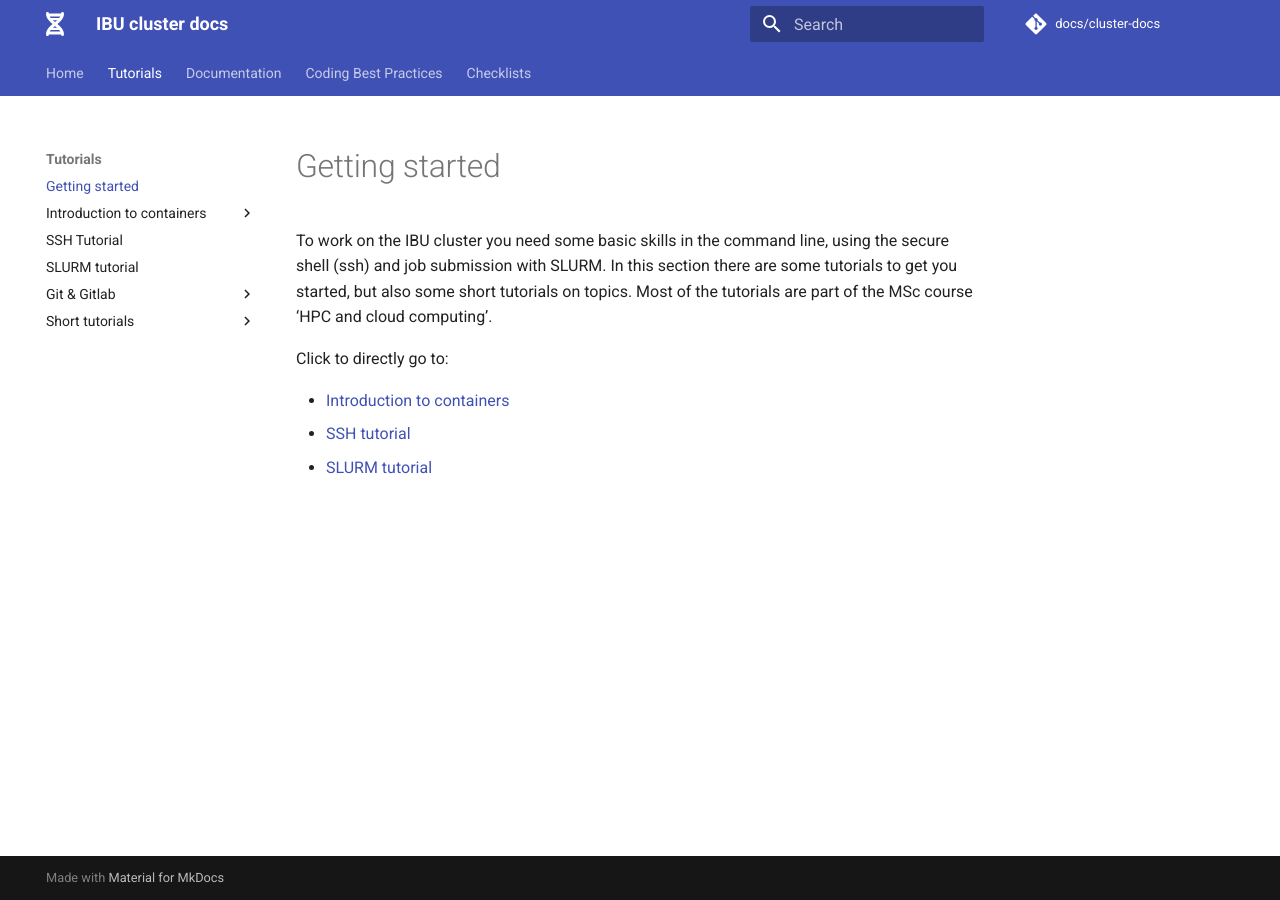
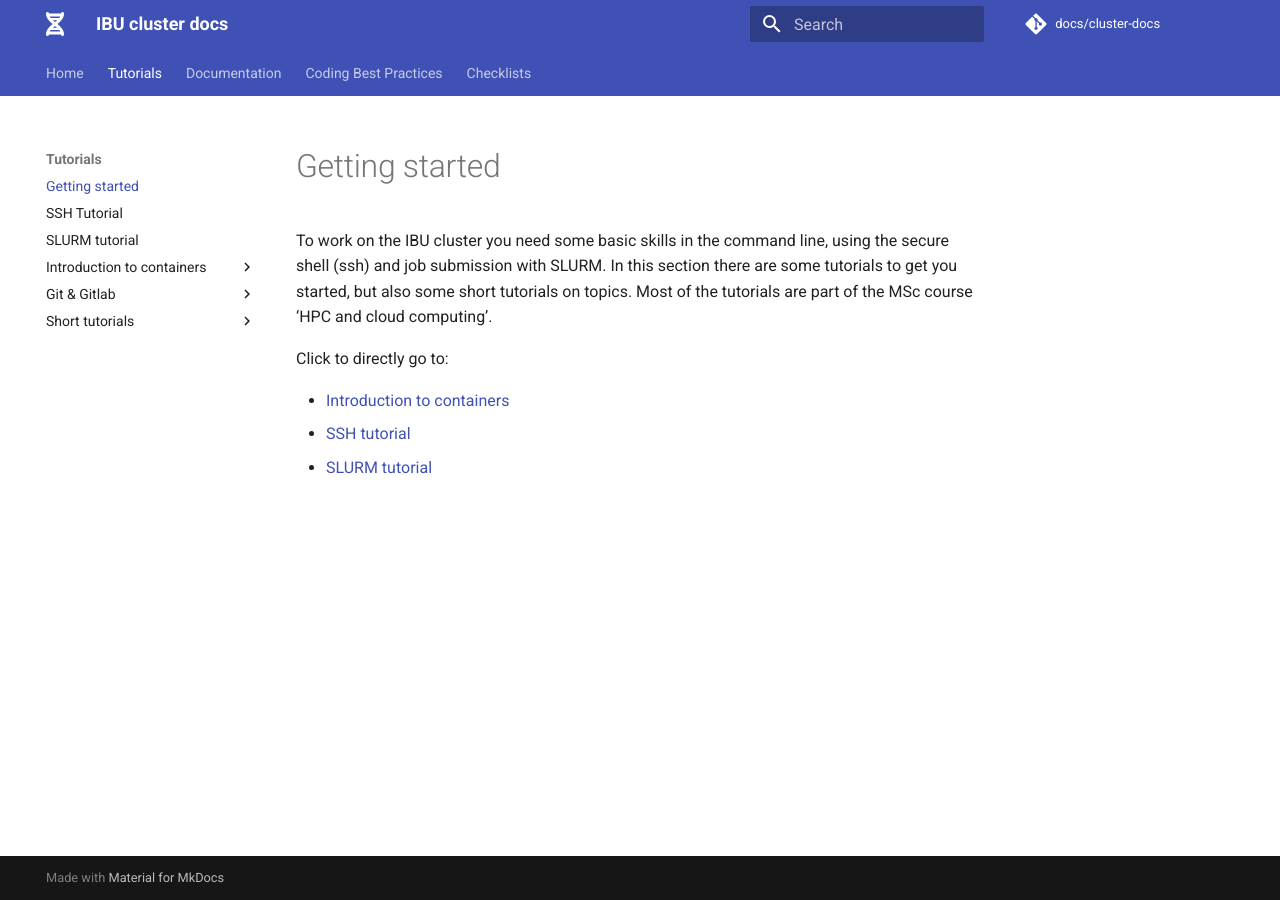
Before and after one commit to GeertvanGeest/cluster-docs, an MkDocs documentation site: the page built from docs/tutorials/getting_started.md, in a window 1280 px wide. Built offline with MkDocs 1.6.1 and Material for MkDocs 9.7.7, drawn with Linux system fonts in a browser that asks for light colours; part of the change alters nothing that is shown.

```diff
--- a/mkdocs.yml
+++ b/mkdocs.yml
@@ -5,13 +5,13 @@ nav:
     - Home: index.md
     - Tutorials:
       - Getting started: tutorials/getting_started.md
+      - SSH Tutorial: tutorials/SSH_tutorial.md
+      - SLURM tutorial: tutorials/SLURM_tutorial.md
       - Introduction to containers:
         - Introduction to containers: tutorials/containers/introduction_containers.md
         - Managing docker: tutorials/containers/managing_docker.md
         - Dockerfiles: tutorials/containers/dockerfiles.md
         - Apptainer: tutorials/containers/apptainer.md
-      - SSH Tutorial: tutorials/SSH_tutorial.md
-      - SLURM tutorial: tutorials/SLURM_tutorial.md
       - Git & Gitlab:
         - Set up: tutorials/gitlab/gitlab.md
         - CI & automatic image builds: tutorials/gitlab/gitlab_ci.md
```
